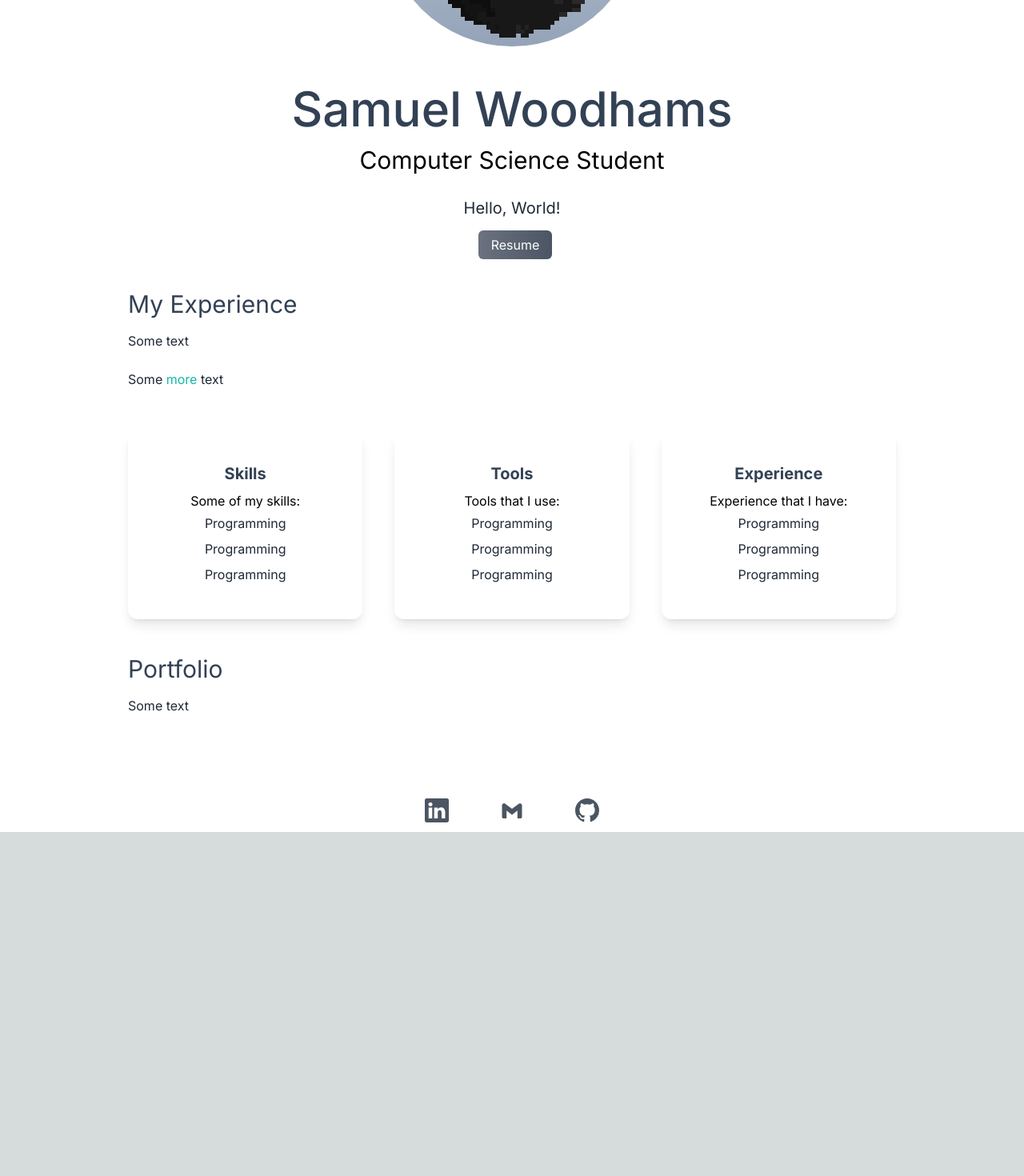
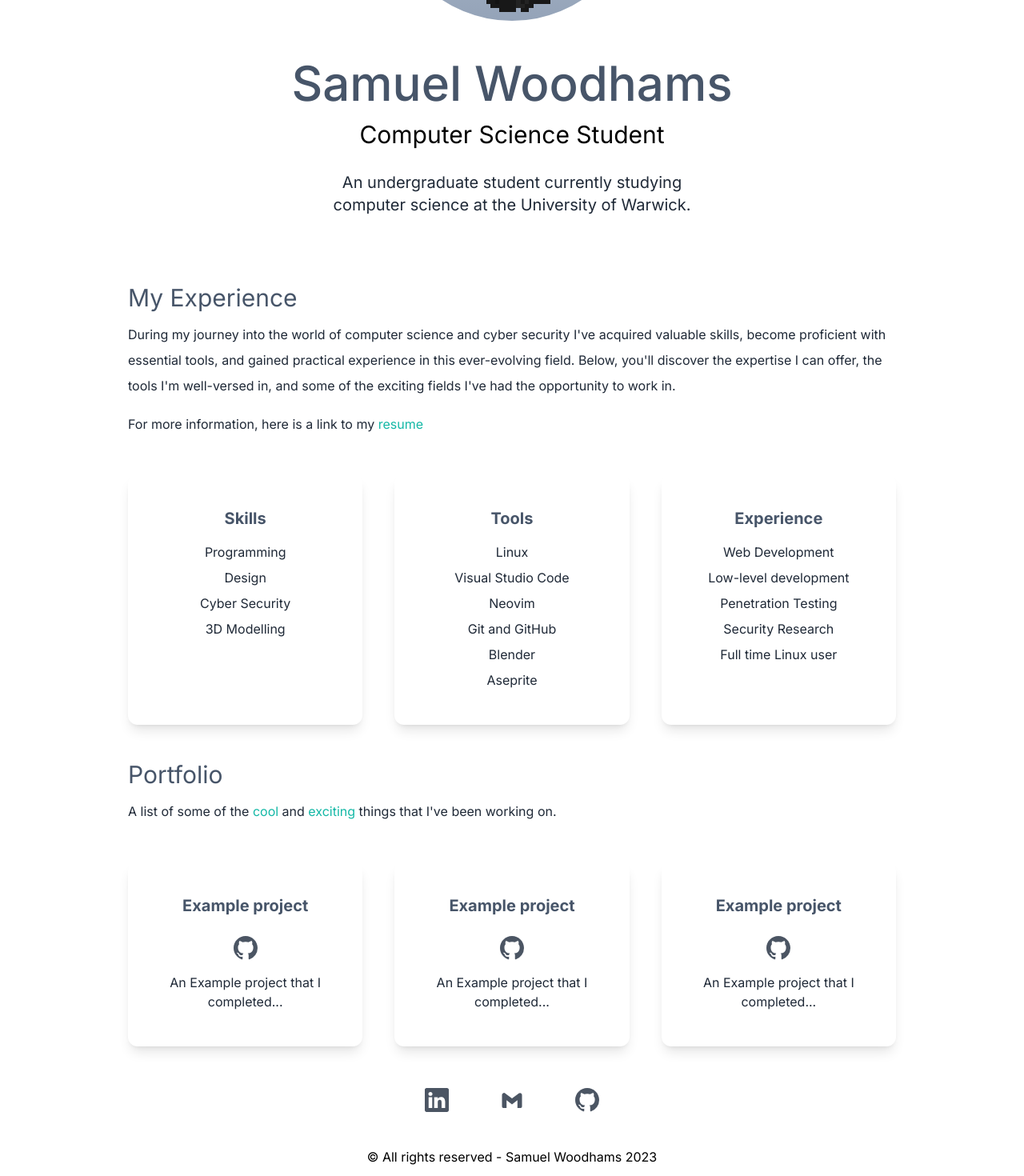
Before and after one commit to samwoodhams/samwoodhams.com, a Next.js app: page / in a window 1280 px wide. Shown: the part 450-1920 px from the top of the page at 80% size. Before the commit the page ends 1490 px from the top, so only its background shows below. Built offline with nearby package versions, Linux system fonts and the light colour scheme.

Commit message:
Completed front page

```diff
--- a/app/page.tsx
+++ b/app/page.tsx
@@ -13,7 +13,9 @@ export default function Home() {
       <main className="bg-white px-10 md:px-20 lg:px-40 dark:bg-gray-800">
         <section className="min-h-screen">
           <nav className="py-10 mb-12 flex justify-between">
+            <a href="#">
               <h1 className="text-xl dark:text-white">Sam Woodhams</h1>
+            </a>
             <ul className="flex items-center dark:text-white">
               <li>
                 <div>
@@ -23,78 +25,93 @@ export default function Home() {
               </li>
             </ul>
           </nav>
-          <div className="relative mx-auto bg-gradient-to-b from-slate-300 to-slate-400 rounded-full w-80 h-80 mt-20 overflow-hidden">
+          <div className="justify-center">
+            <div className="relative mx-auto bg-gradient-to-b from-slate-300 to-slate-400 rounded-full w-80 h-80 overflow-hidden">
               <Image className="disable-blur object-cover w-full h-full" src={face} alt="male face" unoptimized/>
             </div>
             <div className="text-center p-10">
-            <h2 className="text-5xl py-2 text-slate-700 font-medium md:text-6xl dark:text-white">Samuel Woodhams</h2>
+              <h2 className="text-5xl py-2 text-slate-600 font-medium md:text-6xl dark:text-teal-400">Samuel Woodhams</h2>
               <h3 className="text-2xl py-2 md:text-3xl dark:text-slate-300">Computer Science Student</h3>
               <p className="text-md py-5 leading-8 text-gray-800 md:text-xl max-w-lg mx-auto dark:text-slate-300">
-              Hello, World!
+                An undergraduate student currently studying computer science at the University of Warwick.
               </p>
-            <a className="bg-gradient-to-r from-gray-500 to-gray-600 text-white px-4 py-2 rounded-md ml-2" href="#">
-              Resume
-            </a>
-          </div>
-        </section>
-
-        <section>
-          <div>
-            <h3 className="text-3xl py-1 text-slate-700 dark:text-white">My Experience</h3>
-            <p className="text-md py-2 leading-8 text-gray-800 dark:text-slate-300">
-              Some text
-            </p>
-            <p className="text-md py-2 leading-8 text-gray-800 dark:text-slate-300">
-              Some <span className="text-teal-500">more</span> text
-            </p>
-          </div>
-          <div className="lg:flex gap-10">
-            <div className="text-center shadow-lg p-10 rounded-xl my-10 flex-1">
-              <h3 className="font-bold text-slate-700 text-xl flex-1 dark:text-slate-300">Skills</h3>
-              <h4 className="mt-2 dark:text-slate-300">
-                Some of my skills:
-              </h4>
-              <p className="text-gray-800 py-1 dark:text-slate-300">Programming</p>
-              <p className="text-gray-800 py-1 dark:text-slate-300">Programming</p>
-              <p className="text-gray-800 py-1 dark:text-slate-300">Programming</p>
-            </div>
-            <div className="text-center shadow-lg p-10 rounded-xl my-10 flex-1">
-              <h3 className="font-bold text-slate-700 text-xl dark:text-slate-300">Tools</h3>
-              <h4 className="mt-2 dark:text-slate-300">
-                Tools that I use:
-              </h4>
-              <p className="text-gray-800 py-1 dark:text-slate-300">Programming</p>
-              <p className="text-gray-800 py-1 dark:text-slate-300">Programming</p>
-              <p className="text-gray-800 py-1 dark:text-slate-300">Programming</p>
-            </div>
-            <div className="text-center shadow-lg p-10 rounded-xl my-10 flex-1">
-              <h3 className="font-bold text-slate-700 text-xl dark:text-slate-300">Experience</h3>
-              <h4 className="mt-2 dark:text-slate-300">
-                Experience that I have:
-              </h4>
-              <p className="text-gray-800 py-1 dark:text-slate-300">Programming</p>
-              <p className="text-gray-800 py-1 dark:text-slate-300">Programming</p>
-              <p className="text-gray-800 py-1 dark:text-slate-300">Programming</p>
             </div>
           </div>
         </section>
 
         <section>
           <div>
-          <h3 className="text-3xl py-1 text-slate-700 dark:text-white">Portfolio</h3>
+            <h3 className="text-3xl py-1 text-slate-600 dark:text-white">My Experience</h3>
             <p className="text-md py-2 leading-8 text-gray-800 dark:text-slate-300">
-              Some text
+              During my journey into the world of computer science and cyber security I've acquired valuable skills, become proficient with essential tools, and gained practical experience in this ever-evolving field. Below, you'll discover the expertise I can offer, the tools I'm well-versed in, and some of the exciting fields I've had the opportunity to work in.
+            </p>
+            <p className="text-md py-2 leading-8 text-gray-800 dark:text-slate-300">
+              For more information, here is a link to my <a className="text-teal-500" href="#">resume</a>
             </p>
           </div>
-          <div className="flex flex-column gap-10 py-10 lg:flex-row lg:flex-wrap">
-            <div className="basis-1/3 flex-1">
-              {/* Fill projects and work in here */}
+          <div className="lg:flex gap-10">
+            <div className="text-center shadow-lg p-10 rounded-xl my-10 flex-1 dark:bg-gray-700">
+              <h3 className="font-bold text-slate-600 text-xl flex-1 dark:text-teal-300 mb-3">Skills</h3>
+              <p className="text-gray-800 py-1 dark:text-slate-300">Programming</p>
+              <p className="text-gray-800 py-1 dark:text-slate-300">Design</p>
+              <p className="text-gray-800 py-1 dark:text-slate-300">Cyber Security</p>
+              <p className="text-gray-800 py-1 dark:text-slate-300">3D Modelling</p>
+            </div>
+            <div className="text-center shadow-lg p-10 rounded-xl my-10 flex-1 dark:bg-gray-700">
+              <h3 className="font-bold text-slate-600 text-xl dark:text-teal-300 mb-3">Tools</h3>
+              <p className="text-gray-800 py-1 dark:text-slate-300">Linux</p>
+              <p className="text-gray-800 py-1 dark:text-slate-300">Visual Studio Code</p>
+              <p className="text-gray-800 py-1 dark:text-slate-300">Neovim</p>
+              <p className="text-gray-800 py-1 dark:text-slate-300">Git and GitHub</p>
+              <p className="text-gray-800 py-1 dark:text-slate-300">Blender</p>
+              <p className="text-gray-800 py-1 dark:text-slate-300">Aseprite</p>
+            </div>
+            <div className="text-center shadow-lg p-10 rounded-xl my-10 flex-1 dark:bg-gray-700">
+              <h3 className="font-bold text-slate-600 text-xl dark:text-teal-300 mb-3">Experience</h3>
+              <p className="text-gray-800 py-1 dark:text-slate-300">Web Development</p>
+              <p className="text-gray-800 py-1 dark:text-slate-300">Low-level development</p>
+              <p className="text-gray-800 py-1 dark:text-slate-300">Penetration Testing</p>
+              <p className="text-gray-800 py-1 dark:text-slate-300">Security Research</p>
+              <p className="text-gray-800 py-1 dark:text-slate-300">Full time Linux user</p>
             </div>
           </div>
         </section>
 
         <section>
-          <div className="flex justify-center gap-16 py-3 text-gray-600 text-3xl dark:text-slate-300">
+          <div>
+          <h3 className="text-3xl py-1 text-slate-600 dark:text-white">Portfolio</h3>
+          <p className="text-md py-2 leading-8 text-gray-800 dark:text-slate-300">
+              A list of some of the <span className="text-teal-500">cool</span> and <span className="text-teal-500">exciting</span> things that I've been working on.
+          </p>
+          </div>
+          <div className="basis-1/3 gap-10 flex flex-wrap">
+            <div className="text-center shadow-lg p-10 rounded-xl my-10 flex-1 dark:bg-gray-700">
+              <h3 className="font-bold text-slate-600 text-xl dark:text-teal-300 mb-6">Example project</h3>
+              <a className="flex justify-center text-gray-600 text-3xl mb-3 dark:text-slate-100" href="https://github.com/samwoodhams">
+                <BsGithub className="cursor-pointer"/>
+              </a>
+              <p className="text-gray-800 py-1 dark:text-slate-300">An Example project that I completed...</p>
+            </div>
+            <div className="text-center shadow-lg p-10 rounded-xl my-10 flex-1 dark:bg-gray-700">
+              <h3 className="font-bold text-slate-600 text-xl dark:text-teal-300 mb-6">Example project</h3>
+              <a className="flex justify-center text-gray-600 text-3xl mb-3 dark:text-slate-100" href="https://github.com/samwoodhams">
+                <BsGithub className="cursor-pointer"/>
+              </a>
+              <p className="text-gray-800 py-1 dark:text-slate-300">An Example project that I completed...</p>
+            </div>
+            <div className="text-center shadow-lg p-10 rounded-xl my-10 flex-1 dark:bg-gray-700">
+              <h3 className="font-bold text-slate-600 text-xl dark:text-teal-300 mb-6">Example project</h3>
+              <a className="flex justify-center text-gray-600 text-3xl mb-3 dark:text-slate-100" href="https://github.com/samwoodhams">
+                <BsGithub className="cursor-pointer"/>
+              </a>
+              <p className="text-gray-800 py-1 dark:text-slate-300">An Example project that I completed...</p>
+            </div>
+            {/* Fill projects and work in here */}
+          </div>
+        </section>
+
+        <section>
+          <div className="flex justify-center gap-16 py-3 text-gray-600 text-3xl mb-5 dark:text-slate-300">
             <a href="https://www.linkedin.com/in/sam-woodhams-58334a1b1/">
               <BsLinkedin className="cursor-pointer"/>
             </a>
@@ -106,8 +123,18 @@ export default function Home() {
             </a>
           </div>
         </section>
+
+        <section>
+          <div className="flex justify-center py-3 dark:text-slate-300">
+            <p>© All rights reserved - Samuel Woodhams 2023</p>
+          </div>
+        </section>
       </main>
     </div>
 
   )
 }
+
+// Contact me page
+// Things I found interesting page
+// Resume
```
Lines whose indentation alone changed are shown as unchanged.
